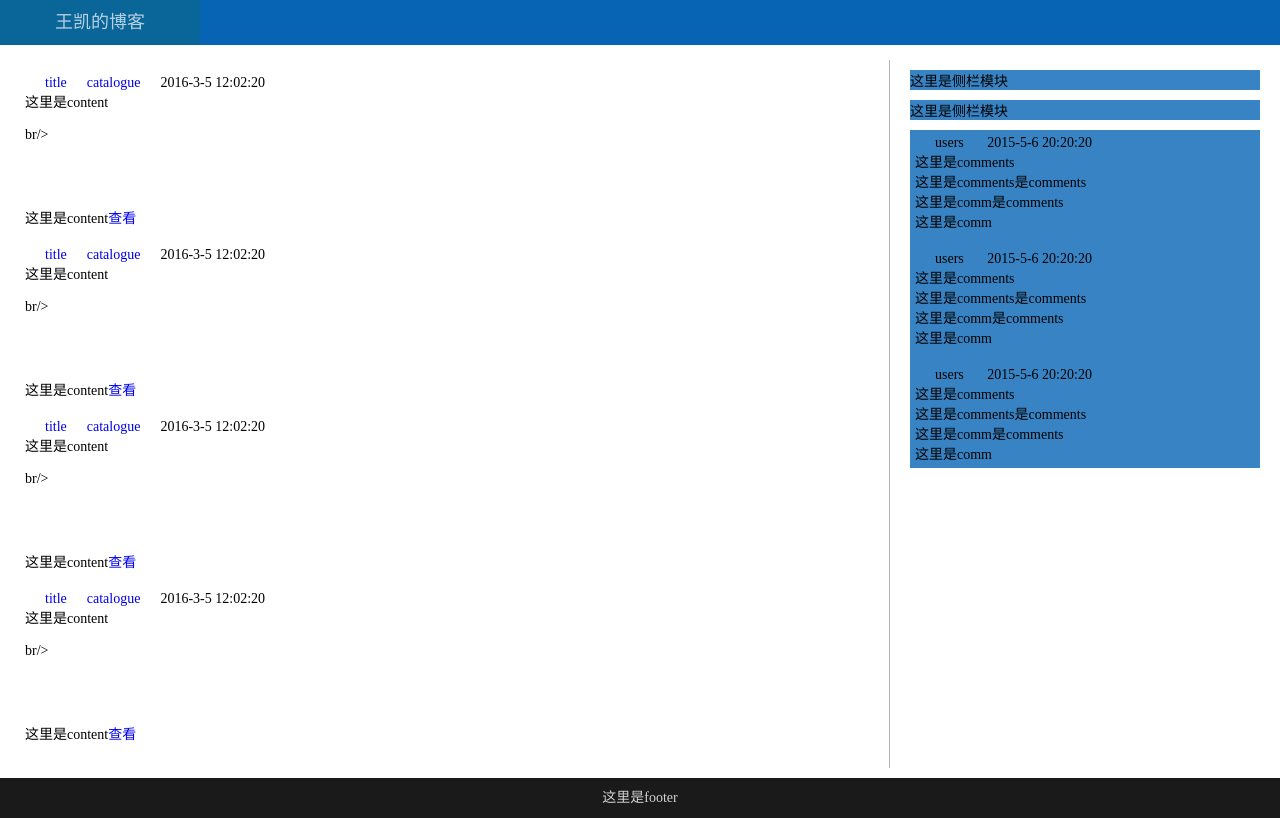
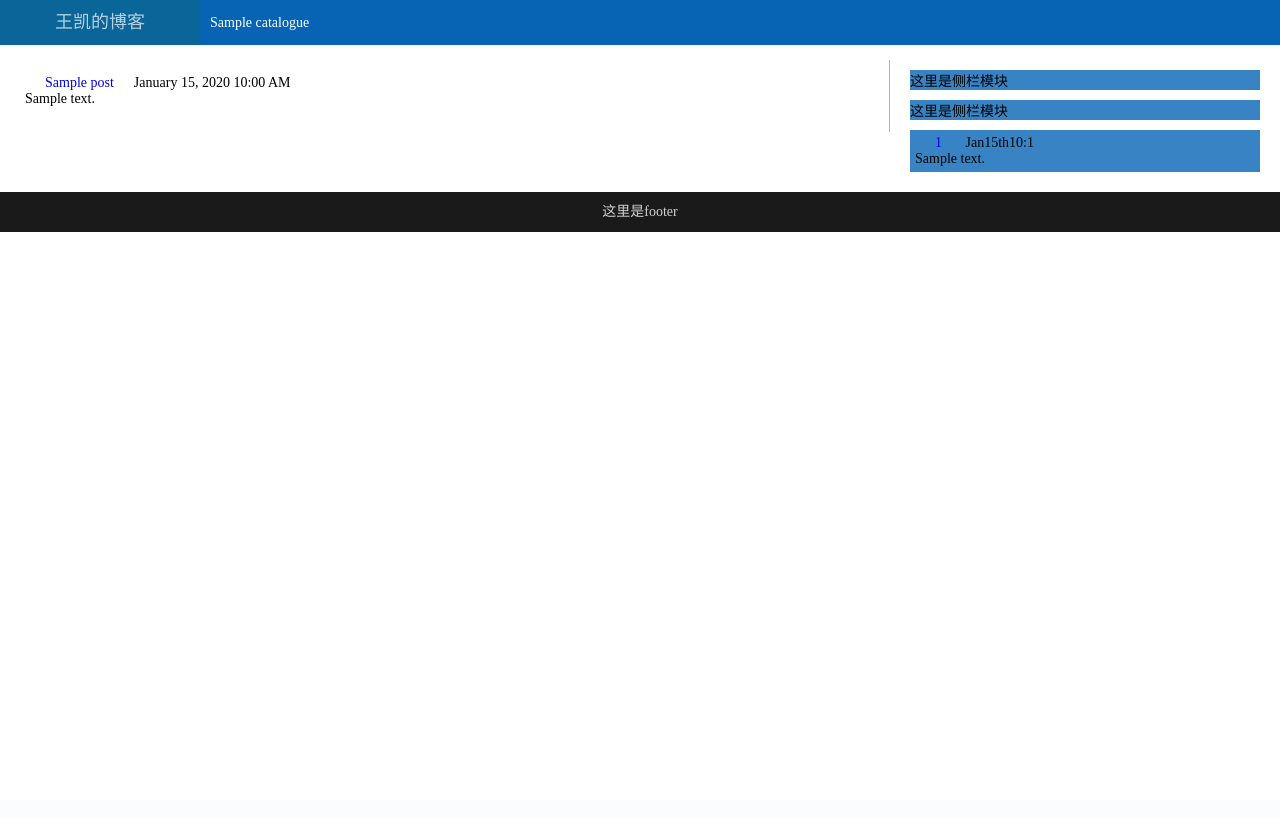
Before and after one commit to WANGKAIJIN1994/Blog_Python, a Flask app: page / in a window 1280 px wide. After the commit the page ends 232 px from the top, so only its background shows below. Run offline with Flask 2, Linux system fonts and the light colour scheme; tables that the repository leaves empty hold one stand-in row (values such as "Sample post"); some libraries are stand-ins or nearby versions.

Commit message:
完成了前台的数据展示

```diff
--- a/manage.py
+++ b/manage.py
@@ -2,29 +2,37 @@
 from flask.ext.moment import Moment
 from datetime import datetime
 from models import Models
+#current_time=datetime.utcnow()
 
 app = Flask(__name__)
 app.config['SECRET_KEY'] = 'the Secret key'
 moment = Moment(app)
+mode = Models()
 
 @app.route('/')
 @app.route("/index")
 def index():
-    return render_template('/index.html',current_time=datetime.utcnow())
+    catalogue = mode.selectA('py_Catalogue')
+    post = mode.selectA('PY_Post')
+    comments = mode.selectA('PY_Comments')
+    return render_template('/index.html',catalogue = catalogue,posts = post,comments = comments)
 
 @app.route("/catalogue")
 def catalogue():
     Id = request.args.get('Id','')
-    print(Id)
-    return render_template('catalogue.html')
+    catalogue = mode.selectA('py_Catalogue')
+    post = mode.selectAll(Id,'CaId','PY_Post')
+    comments = mode.selectA('PY_Comments')
+    return render_template('catalogue.html',catalogue = catalogue,posts = post,comments = comments)
 
 @app.route("/catalogue/post")
 def post():
     Id = request.args.get('Id','')
-    catalogue = Models().selectCa()
-    post = Models().selectAll(Id,'PId','PY_Post')
-    PT = Models().selectPT(post[0][4])
-    return render_template('post.html',post = post[0],catalogue = catalogue,PostTi = PT)
+    catalogue = mode.selectA('py_Catalogue')
+    post = mode.selectAll(Id,'PId','PY_Post')
+    comments = mode.selectAll(Id,'PId','PY_Comments')
+    PT = mode.selectPT(post[0][4])
+    return render_template('post.html',post = post[0],catalogue = catalogue,PostTi = PT,comments = comments)
 
 @app.route("/login",methods=['GET','POST'])
 def login():
--- a/models.py
+++ b/models.py
@@ -59,7 +59,6 @@
             DROP TABLE IF EXISTS `PY_Catalogue`;'
             sql2 = 'create table `PY_Users` (\
             `UId` varchar(50) NOT NULL,\
-            `UName` varchar(50) NOT NULL,\
             `UPassword` varchar(50) NOT NULL,\
             PRIMARY KEY(`UId`)\
             )DEFAULT CHARSET = utf8;'
@@ -71,7 +70,7 @@
             sql4 = 'create table `PY_Post` (\
             `PId` int(4) NOT NULL AUTO_INCREMENT,\
             `PTitle` varchar(255),\
-            `PDate` datetime NOT NULL,\
+            `Date` datetime NOT NULL,\
             `PContent` text NOT NULL,\
             `CaId` int(4) NOT NULL,\
             PRIMARY KEY(`PId`),\
@@ -81,7 +80,7 @@
             `CoId` int(4) NOT NULL AUTO_INCREMENT,\
             `PId` int(4) NOT NULL,\
             `UId` varchar(50) NOT NULL,\
-            `CoDate` datetime NOT NULL,\
+            `Date` datetime NOT NULL,\
             `CoContent` text NOT NULL,\
             PRIMARY KEY(`CoId`),\
             FOREIGN KEY(`PId`) REFERENCES PY_Post(`PId`),\
@@ -100,9 +99,9 @@
         except:
             traceback.print_exc()
 
-    #根据Id查该表所有信息(文章，评论，目录)
+    #根据PId查所有信息(文章，评论,文章列表)
     def selectAll(self,Id,IdName,TABLE):
-        sql ='select * from ' + TABLE + ' where ' + IdName + ' = ' + str(Id)
+        sql ='select * from ' + TABLE + ' where ' +  IdName + ' = ' + str(Id) + ' order by date Desc'
         return self.query(sql)
 
     #根据CaId查文章的ID和相应的title
@@ -110,15 +109,17 @@
         sql ='select `PId`,`PTitle` from  PY_Post  where  CaId = ' + str(Id)
         return self.query(sql)
 
-    def selectCa(self):
-        sql = 'select * from PY_Catalogue'
+    #查询所有目录,评论,文章
+    def selectA(self,TABLE):
+        sql = 'select * from '+ TABLE
         return self.query(sql)
+
 
 if __name__ == '__main__':
     mode = Models()
     print('success')
-    print(mode.selectAll('8','PId','PY_Post'))
-    print(mode.selectAll('4','PId','PY_Comments'))
-    print(mode.selectAll('4','CaId','PY_Catalogue'))
+    print(mode.selectAll('1','PId','PY_Post'))
+    print(mode.selectAll('1','PId','PY_Comments'))
+    print(mode.selectAll('1','CaId','PY_Post'))
     print(mode.selectCa())
     print(mode.selectPT('1'))
--- a/templates/index.html
+++ b/templates/index.html
@@ -29,44 +29,27 @@
                 这里是侧栏模块
             </div>
             <div class="side_div">
+                {% for info in comments %}
                 <article class="post">
-                    <p> <span>users</span> <span>2015-5-6 20:20:20</span></p>
-                    这里是comments<br/>这里是comments是comments<br/>这里是comm是comments<br/>这里是comm
+                    <p> <span><a href="{{ url_for('post',Id = info[1]) }}">{{info[2]}}</a></span> <span>{{ moment(info[3]).format('MMMDoH:M') }}</span></p>{{ info[4] }}
                 </article>
-                <article class="post">
-                    <p> <span>users</span> <span>2015-5-6 20:20:20</span></p>
-                    这里是comments<br/>这里是comments是comments<br/>这里是comm是comments<br/>这里是comm
-                </article>
-                <article class="post">
-                    <p> <span>users</span> <span>2015-5-6 20:20:20</span></p>
-                    这里是comments<br/>这里是comments是comments<br/>这里是comm是comments<br/>这里是comm
-                </article>
+                {% endfor %}
             </div>
         </aside>
         <div class="icontent">
             <!--这里是文章列表-->
+            {% for info in posts %}
             <article class="post">
-                <p><span><a href="{{ url_for('post',Id = 2) }}">title</a></span><span><a href="catalogue">catalogue</a></span><span>2016-3-5 12:02:20</span></p>
-                这里是content<br/><br/>br/><br/><b<br/><br/><br><br><br>这里是content<a href="post">查看</a>
+                <p><span><a href="{{ url_for('post',Id = info[0]) }}">{{info[1]}}</a></span><span>{{ moment(info[2]).format('LLL') }}</span></p>{{ info[3] }}
             </article>
-            <article class="post">
-                <p><span><a href="{{ url_for('post',Id = 3) }}">title</a></span><span><a href="catalogue">catalogue</a></span><span>2016-3-5 12:02:20</span></p>
-                这里是content<br/><br/>br/><br/><b<br/><br/><br><br><br>这里是content<a href="post">查看</a>
-            </article>
-             <article class="post">
-                <p><span><a href="{{ url_for('post',Id = '4') }}">title</a></span><span><a href="catalogue">catalogue</a></span><span>2016-3-5 12:02:20</span></p>
-                这里是content<br/><br/>br/><br/><b<br/><br/><br><br><br>这里是content<a href="post">查看</a>
-            </article>
-            <article class="post">
-                <p><span><a href="{{ url_for('post',Id = 5) }}">title</a></span><span><a href="catalogue">catalogue</a></span><span>2016-3-5 12:02:20</span></p>
-                这里是content<br/><br/>br/><br/><b<br/><br/><br><br><br>这里是content<a href="post">查看</a>
-            </article>
+            {% endfor %}
         </div>
     </div>
     <footer class="footer">
          这里是footer
     </footer>
-<script type="text/javascript">   </script>
-<script type="text/javascript" src="" ></script>
+<script type="text/javascript" src="{{ url_for('static',filename = 'jquery-2.2.3.min.js') }}"></script>
+{{ moment.include_moment() }}
+{{ moment.lang('zh-cn') }}
 </body>
 </html>
```
Also changed, not shown: templates/catalogue.html (+9 -26 lines), templates/post.html (+4 -10 lines), 1 other file.
